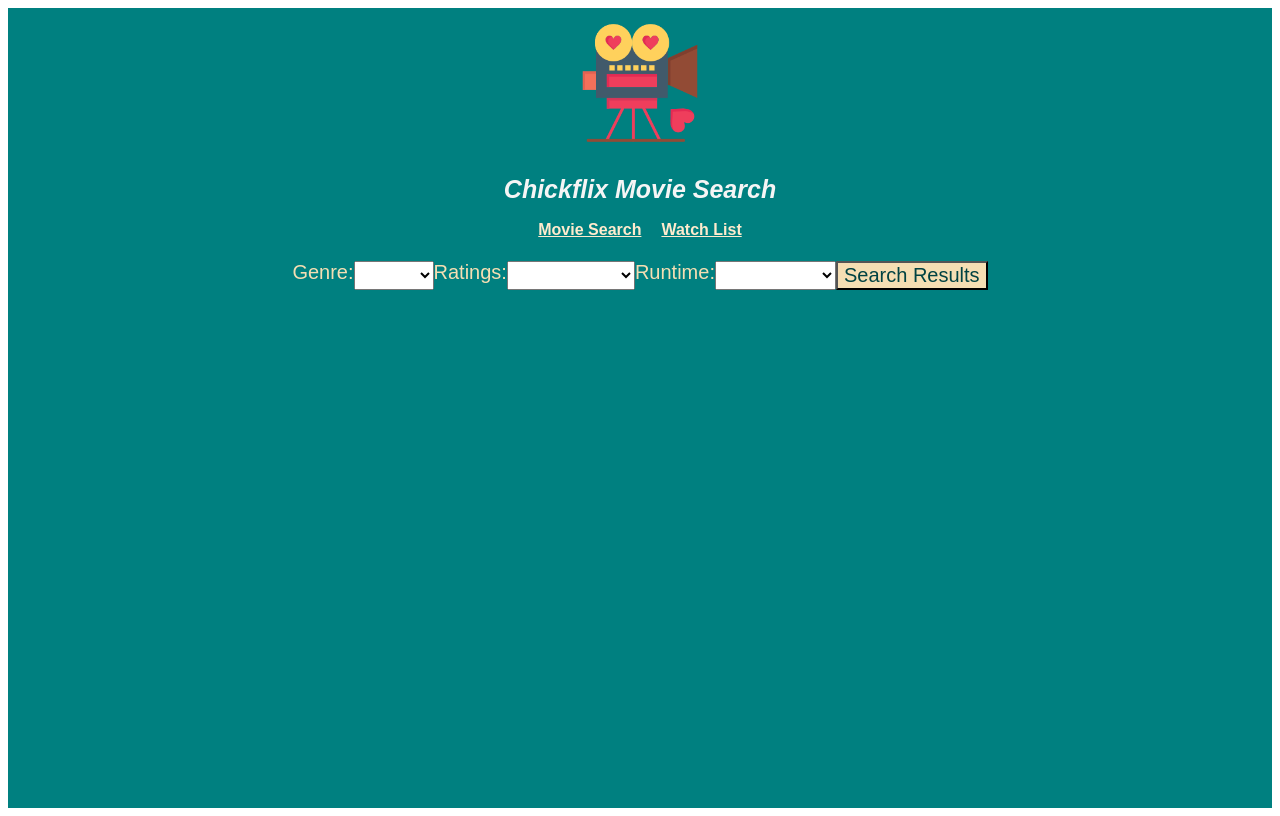
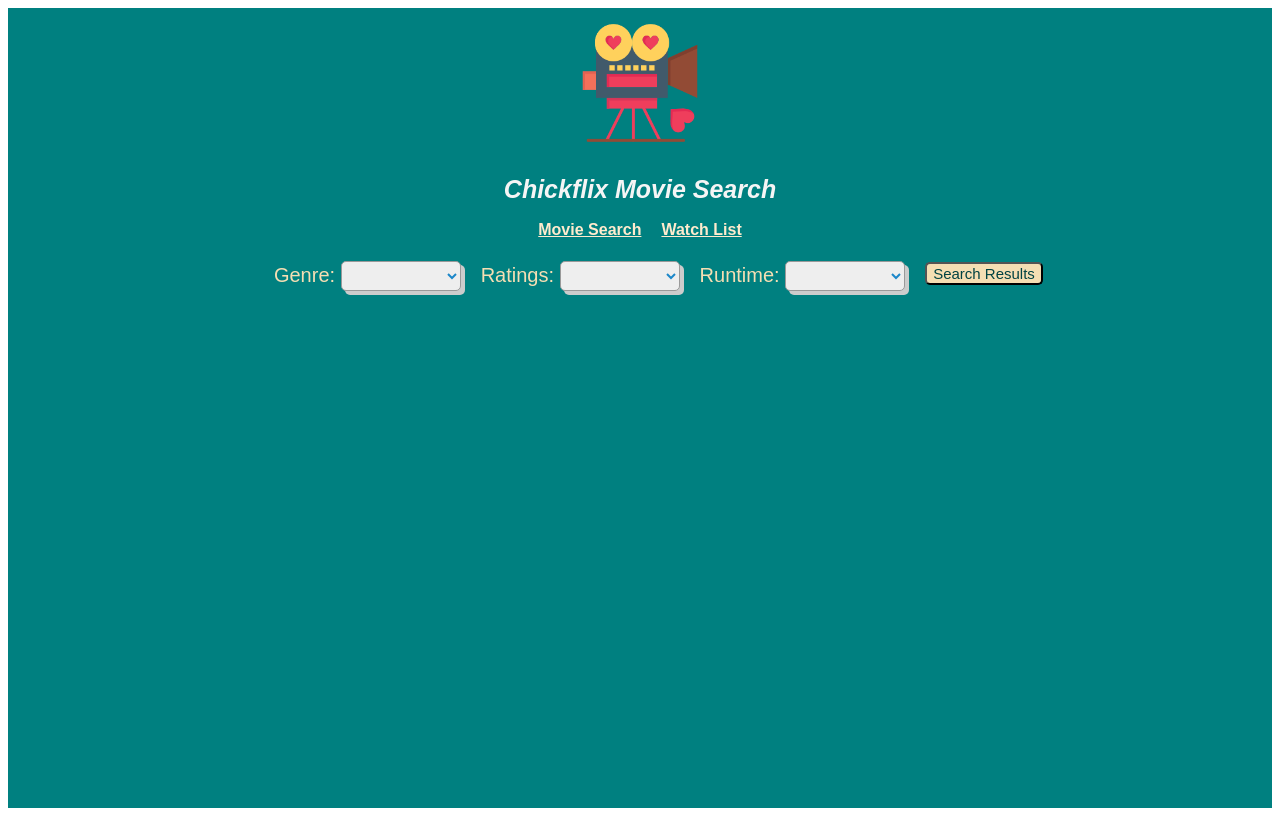
Before and after one commit to andyis16/chickflix, an Angular app: page / in a window 1280 px wide. Built offline with nearby package versions, Linux system fonts and the light colour scheme.

Commit message:
Seventh push

```diff
--- a/src/app/app.component.css
+++ b/src/app/app.component.css
@@ -9,6 +9,7 @@ body {
   font-family: Futura, Arial, sans-serif;
   background-color:teal;
   height: 100vh;
+  overflow: auto;
 }
 
 h1 {
--- a/src/app/movie-listing/movie-listing.component.css
+++ b/src/app/movie-listing/movie-listing.component.css
@@ -14,6 +14,14 @@
     border-radius: 4px;
 }
 
+.red {
+    background-color: red;
+}
+
+.white {
+    background-color: white;
+}
+
 @media only screen and (min-width: 768px) {
     .listing {
       margin-left: 40px;
--- a/src/app/movie-listing/movie-listing.component.html
+++ b/src/app/movie-listing/movie-listing.component.html
@@ -1,9 +1,9 @@
-<div class ="listing" *ngFor="let movie of movieService.movies">
+<div class ="listing" *ngFor="let movie of movieService.movies; let i= index;">
     <h3>{{movie.title}}</h3>
     <div *ngIf="movie.isShow" class="overview">{{movie.overview}}</div>
 
     <button class="select" (click)="selectMovie(movie)">Movie Info</button>
 
-    <button class="add" (click)="addToWatchList(movie)" title="Add To Watch List">♥</button>
+    <button class="add" (click)="addToWatchList(movie)" [ngClass]="{'red':movie.isToggle,'white':!movie.isToggle}" title="Add To Watch List">♥</button>
 
 </div>
--- a/src/app/movie-listing/movie-listing.component.ts
+++ b/src/app/movie-listing/movie-listing.component.ts
@@ -18,6 +18,7 @@ interface Movie {
     vote_average: number;
     runtime:number;
     isShow:boolean;
+    isToggle:boolean;
   }
 
 @Component({
@@ -27,21 +28,40 @@ interface Movie {
 })
 export class MovieListingComponent implements OnInit {
   public selectedMovie: any;
+  isToggle = false;
   isShow = false;
   @Input() movie;
 
-  constructor(public movieService: MovieListService) { }
+  constructor(public movieService: MovieListService) {}
 
-  ngOnInit(): void {
-   // this.movieService.getMovies();
-  }
+  ngOnInit(): void {}
+
 
   addToWatchList(movie: Movie) {
     console.log(movie);
-    this.movieService.watchlist.push(movie);
+    console.log('toggle:',movie.isToggle);
+    movie.isToggle = !movie.isToggle;
+    if (!movie.isToggle)
+    {
+      /* Toggle color white*/
+      let index = this.movieService.watchlist.findIndex(m => m.title === movie.title);
+      console.log('index:',index);
+      this.movieService.watchlist.splice(index,1);
+
+    }
+    else{
+       /* toggle color is RED */
+      if ((this.movieService.watchlist.includes(this.movie)) == false)
+      {
+        console.log('includeFlag:',this.movieService.watchlist.includes(this.movie));
+
+         this.movieService.watchlist.push(movie);
+      }
+    }
+
     console.log(this.movieService.watchlist);
+
   }
-
 
   selectMovie(movie:Movie) {
     console.log('movieoverview:',movie.overview);
--- a/src/app/search-criteria/search-criteria.component.css
+++ b/src/app/search-criteria/search-criteria.component.css
@@ -10,17 +10,27 @@
     padding-right: 20px;
 }
 
-runtime {
-    display: flex;
-    flex-direction: row;
+.submit {
+    color: #004242;
+    font-size: 15px;
+    background-color: wheat;
+    border-radius: 5px;
 }
 
-.submit {
-    color: #004242;
-    font-size: 20px;
-    background-color: wheat;
+.rating,.genre,.runtime{
+padding-right: 20px;
 }
 
+#rating,#genre,#runtime{
+        width: 120px;
+        height: 30px;
+        border: 1px solid #999;
+        font-size: 18px;
+        color: #1c87c9;
+        background-color: #eee;
+        border-radius: 5px;
+        box-shadow: 4px 4px #ccc;
+}
 
 @media only screen and (min-width: 768px) {
     .flexcontainer {
@@ -31,7 +41,7 @@ runtime {
         /*margin: 0 auto;*/
         font-size: 20px;
         color: wheat;
-        padding-left: 20px;
-        padding-right: 20px;
+        padding-left: 50px;
+        padding-right: 50px;
 }
 }
--- a/src/app/search-criteria/search-criteria.component.html
+++ b/src/app/search-criteria/search-criteria.component.html
@@ -2,35 +2,42 @@
 <div class ="search">
 
     <form class="flexcontainer">
-<label>Genre: </label>
         <!--<select [(ngModel)]="selectedGenre" placeholder="Any" (change)="selected()">
            <option value=""> Please choose one </option>
            <option *ngFor="let item of data" [value]="item.id">{{item.name}} {{item.id}}</option>
         </select>-->
-
+            <div class="genre">
+                <label>Genre: </label>
                 <select name="genre" id="genre" placeholder="Any" [(ngModel)]="selectedGenre" (change)="selected()">
-    <option value=35>Comedy</option>
-    <option value=80>Crime<option>
+                    <!--<option value="">Select genre</option> -->
+                    <option selected value=35>Comedy</option>
+                    <option value=80>Crime</option>
                     <option value=10749>Romance</option>
                 </select>
+            </div>
 
 
+            <div class="rating">
                 <label>Ratings: </label>
                 <select name="rating" id="rating" placeholder="Any" [(ngModel)]="rating" (change)="selected()">
-    <option value=4.0>4 stars and above</option>
-    <option value=7.0>7 stars and above<option>
+                    <option selected value=4.0>4 stars and above</option>
+                    <option value=7.0>7 stars and above</option>
                     <option value=9.0>9 stars and above</option>
                 </select>
+            </div>
 
-
+            <div class="runtime">
             <label>Runtime: </label>
                 <select name="runtime" id="runtime" placeholder="Any" [(ngModel)]="runtime" (change)="selected()">
-        <option value=90>1.5 hours or less</option>
+                    <option selected value=90>1.5 hours or less</option>
                     <option value=120>2.0 hours or less</option>
                     <option value=150>2.5 hours or less</option>
                 </select>
+            </div>
 
+        <div>
             <button class="submit" type="submit" (click)="onSubmit()">Search Results</button>
+        </div>
     </form>
 </div>
 <app-movie-listing></app-movie-listing>
```
Also changed, not shown: src/app/app.component.html (+1 -11 lines), src/assets/images/moviebanner.png (added). Lines whose indentation alone changed are shown as unchanged.
